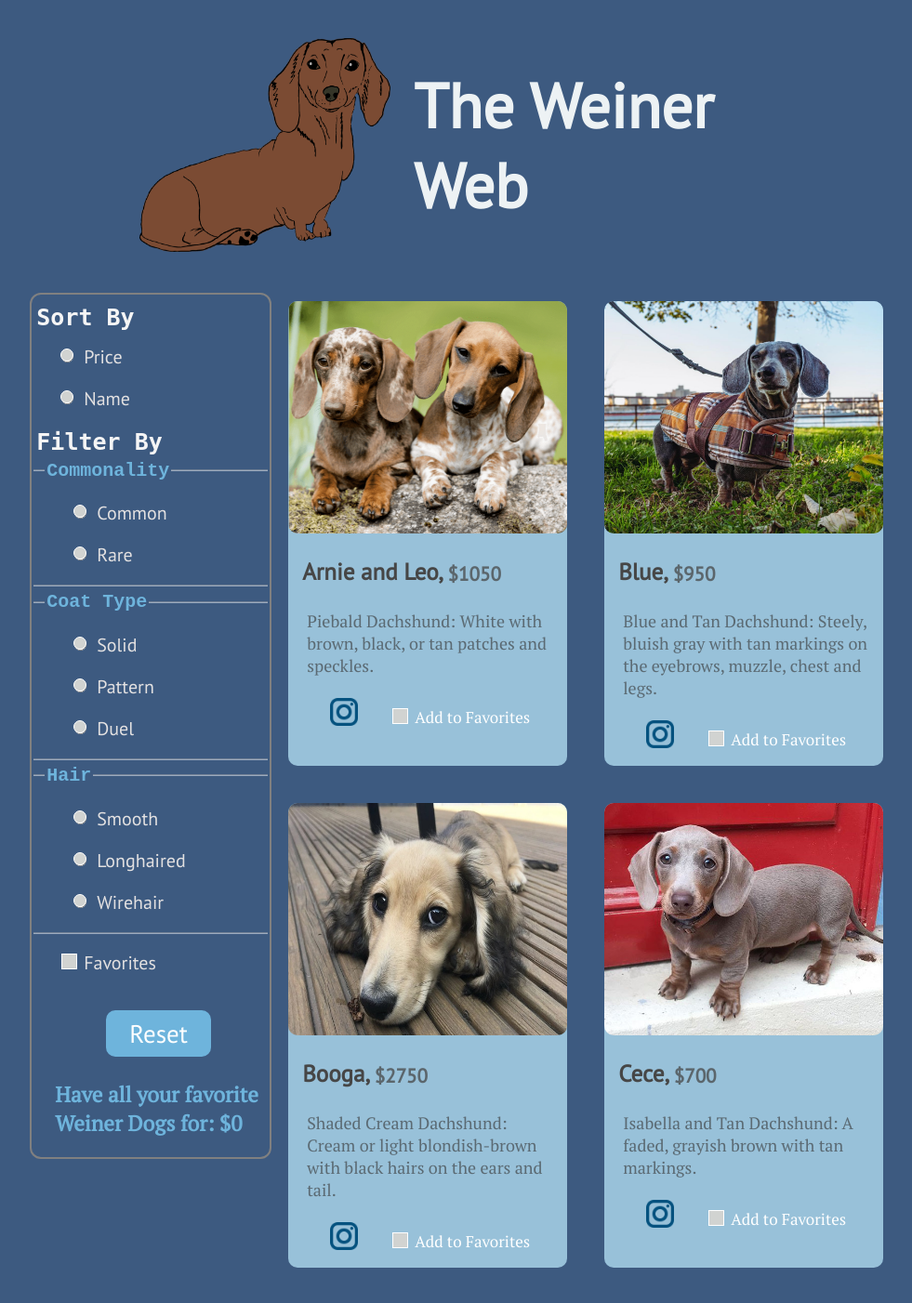
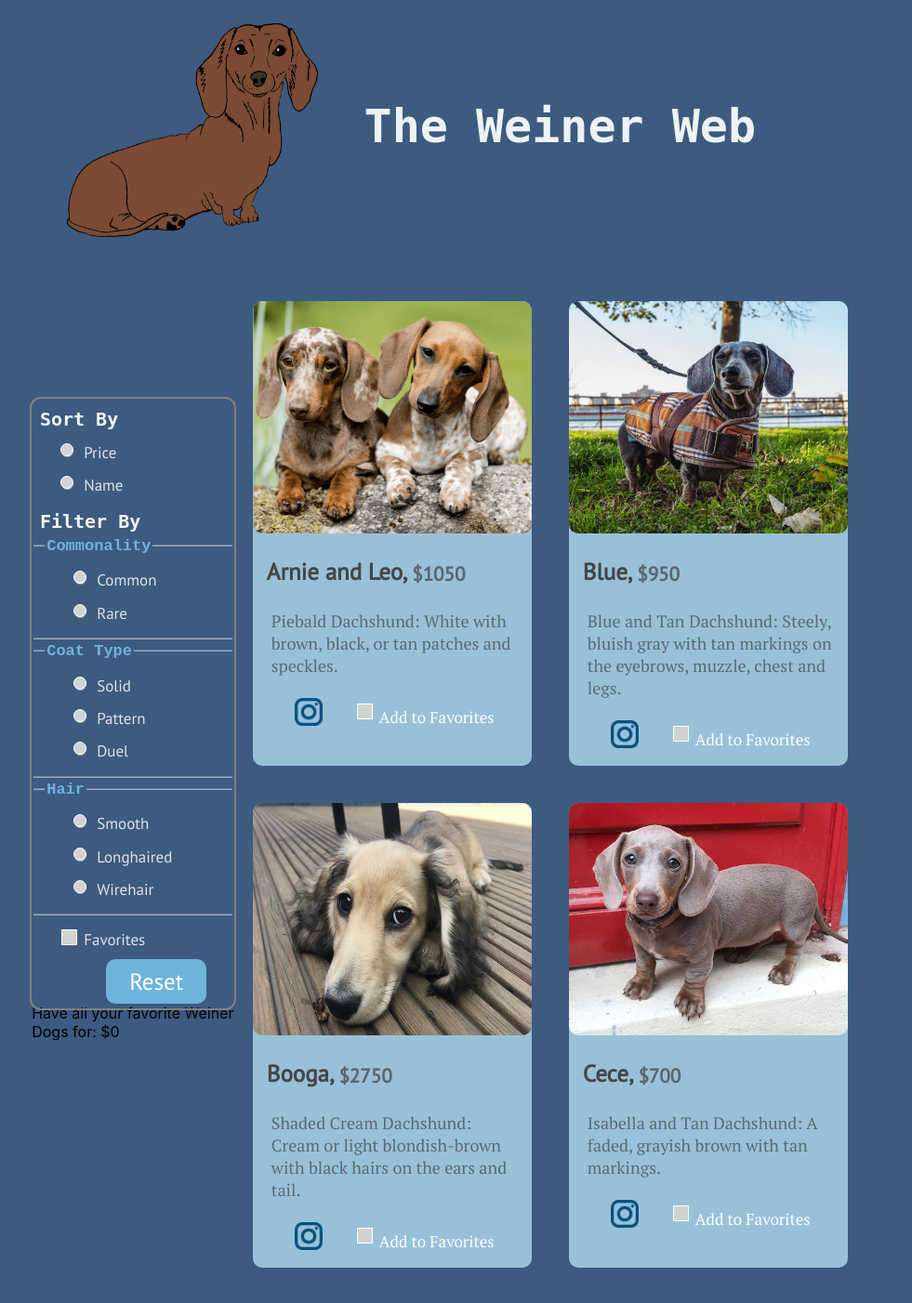
Before and after one commit to LittleLlama246/development, a React (Create React App) app: page / in a window 1280 px wide. Shown: the top 1402 px of the page at 93% size, without its empty margins (17-998 px from the left). Built offline with nearby package versions, Linux system fonts and the light colour scheme; the HTML template or start-up script is replaced by a standard one.

Commit message:
Update App.css

```diff
--- a/src/App.css
+++ b/src/App.css
@@ -25,74 +25,68 @@
 }
 
 .sort{
+  position: sticky;
+  top: 7.6rem;
   outline: 2px solid grey;
   border-radius: 10px;
-  width: 20%;
+  width: 17%;
   margin-left: 4%;
-  margin-top: 1%;
-  height: 58rem;
+  margin-top: 7.8rem;
+  height: 41rem;
 }
 
 fieldset{
   border-color: rgba(255, 255, 255, 0.49);
   border-left: none;
   border-right: none;
-  margin-top: 5px;
-  margin-bottom: 5px;
-}
-
-.total{
-  font-family: 'Paragraph';
-  font-size: 23px;
-  color: #6eb4dc;
-  margin-left: 25px;
-  font-weight: bold;
-  margin-top: 25px;
+  margin-top: 3px;
+  margin-bottom: 3px;
 }
 
 .header-img{
-  margin-top: 5%;
-  margin-left: 15%;
+  margin-top: 1%;
+  margin-left: 5%;
 }
 
 h1{
-  font-family: 'Title';
-  font-size: 67px;
-  margin-left: 25px;
-  margin-bottom: 5px;
+  font-family: 'Andale Mono', 'monospace';
+  font-size: 50px;
+  /* margin-left: 25px;
+  margin-bottom: 5px; */
+  text-decoration-color: brown;
+  text-shadow: brown;
   color: #edf2f4;
-  float: right;
 }
 
 h2{
   font-family: 'Andale Mono', 'monospace';
-  font-size: 25px;
+  font-size: 20px;
   margin-top: 10px;
   margin-bottom: 5px;
   color: whitesmoke;
-  margin-left: 2%;
+  margin-left: 4%;
 }
 
 legend{
   font-family: 'Courier New', Courier, monospace;
-  font-size: 20px;
+  font-size: 17px;
   color: #6eb4dc;
   font-weight: bolder;
-  margin-top: 6px;
-  margin-bottom: 6px;
+  margin-top: 3px;
+  margin-bottom: 3px;
 }
 
 label{
   font-family: 'Title';
-  font-size: 20px;
+  font-size: 17px;
   color: rgb(227, 225, 225);
   margin-left: .5rem;
 }
 
 input{
   margin-left: 2rem;
-  margin-top: 1rem;
-  margin-bottom: 1rem;
+  margin-top: .7rem;
+  margin-bottom: .7rem;
 }
 
 /* buttons, checkbox and radio style */
@@ -106,10 +100,10 @@ input{
   text-align: center;
   text-decoration: none;
   display: center;
-  font-size: 27px;
+  font-size: 25px;
   border-radius: 10px;
   margin-left: 5rem;
-  margin-top: 2rem;
+  margin-top: .5rem;
 }
 
 .buttonFave {
```
